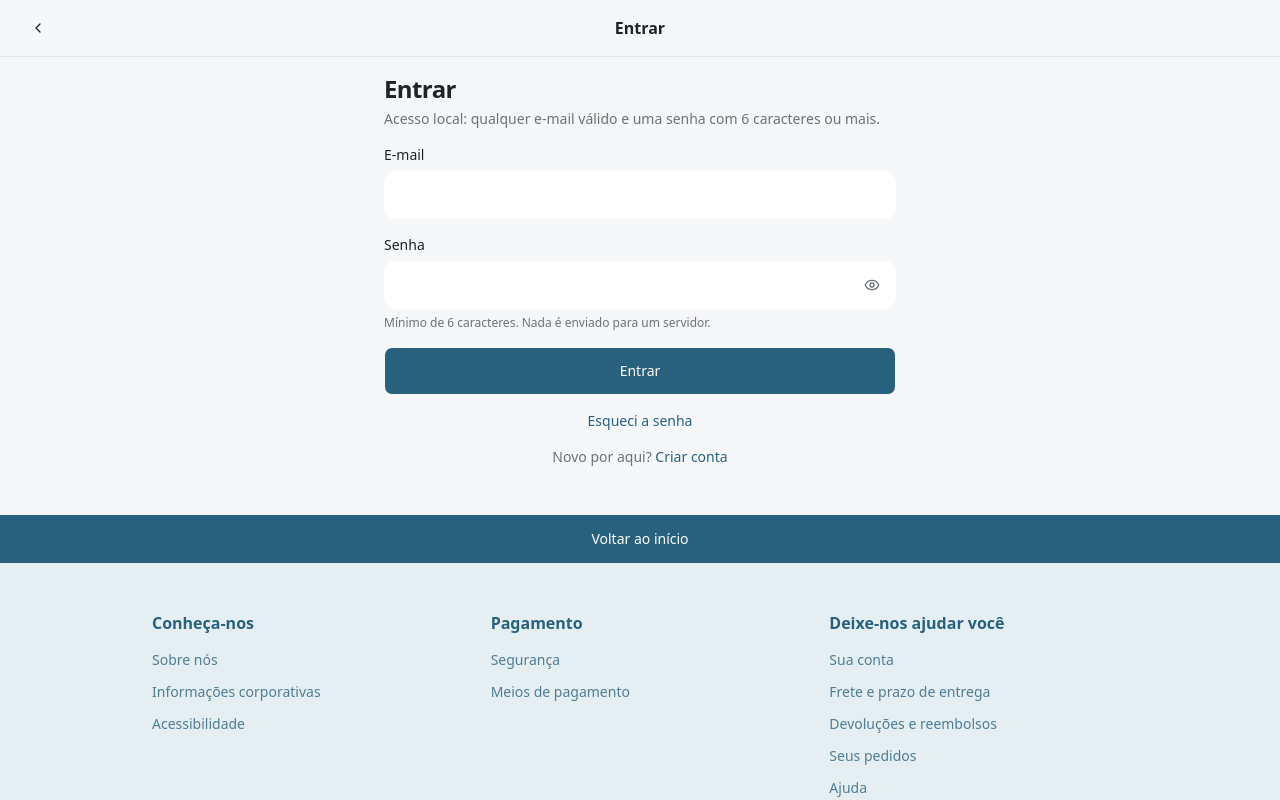
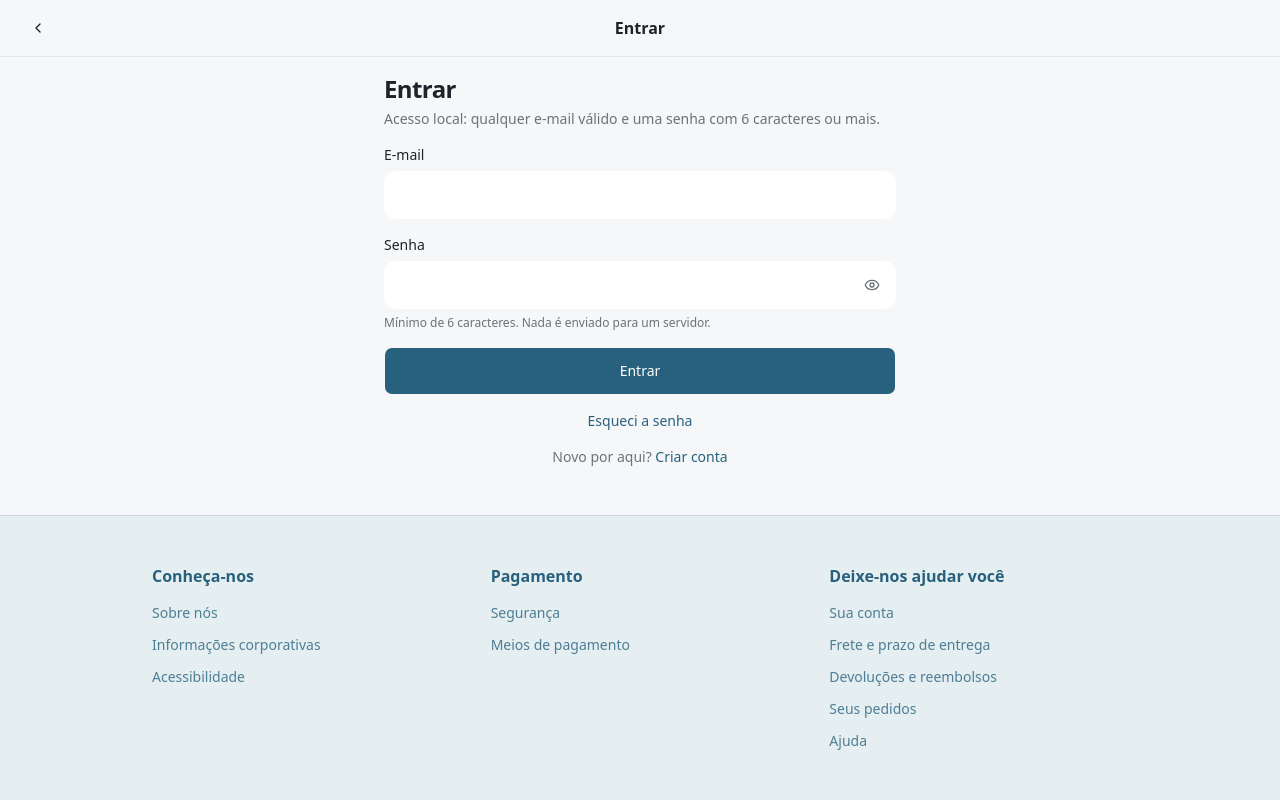
Before and after one commit to rmsys-dev/gescom-marketplace, a Next.js app: page /entrar in a window 1280 px wide. Shown: the top 800 px of the page. Built offline with nearby package versions, Linux system fonts and the light colour scheme.

Commit message:
ref(footer); remoção do bloco de botão "Voltar ao início" do footer

```diff
--- a/src/features/marketplace/components/site-footer.tsx
+++ b/src/features/marketplace/components/site-footer.tsx
@@ -19,26 +19,13 @@ export function footerReserveClass(pathname: string, hasMobileNav: boolean) {
   return 'pb-footer';
 }
 
-function scrollToTop() {
-  const reduce = window.matchMedia('(prefers-reduced-motion: reduce)').matches;
-  const root = document.scrollingElement ?? document.documentElement;
-  root.scrollTo({ top: 0, behavior: reduce ? 'auto' : 'smooth' });
-}
-
 export function SiteFooter({ className }: { className?: string }) {
   const year = new Date().getFullYear();
 
   return (
     <footer className={cn('bg-primary text-primary-foreground', className)}>
-      <button
-        type="button"
-        onClick={scrollToTop}
-        className="block w-full bg-primary py-3.5 text-center text-sm text-primary-foreground outline-offset-4 hover:bg-primary-hover hover:underline"
-      >
-        Voltar ao início
-      </button>
 
-      <div className="bg-secondary text-secondary-foreground">
+      <div className="bg-secondary text-secondary-foreground border-t border-primary/15">
         <div className="mx-auto grid w-full max-w-5xl gap-8 px-6 py-10 sm:grid-cols-2 md:grid-cols-3 md:gap-10 md:py-12">
           {FOOTER_COLUMNS.map((column) => (
             <nav key={column.title} aria-label={column.title}>
```
